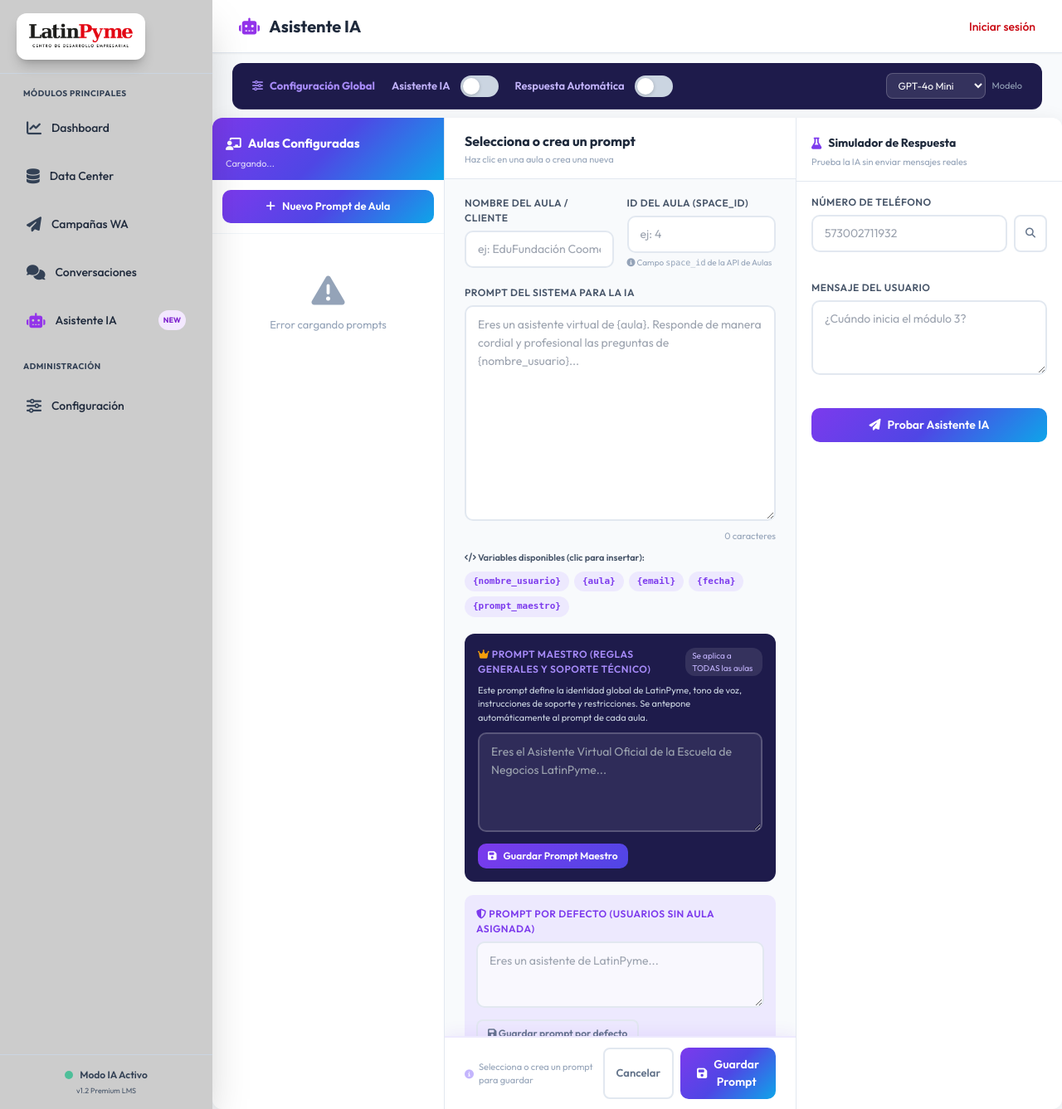
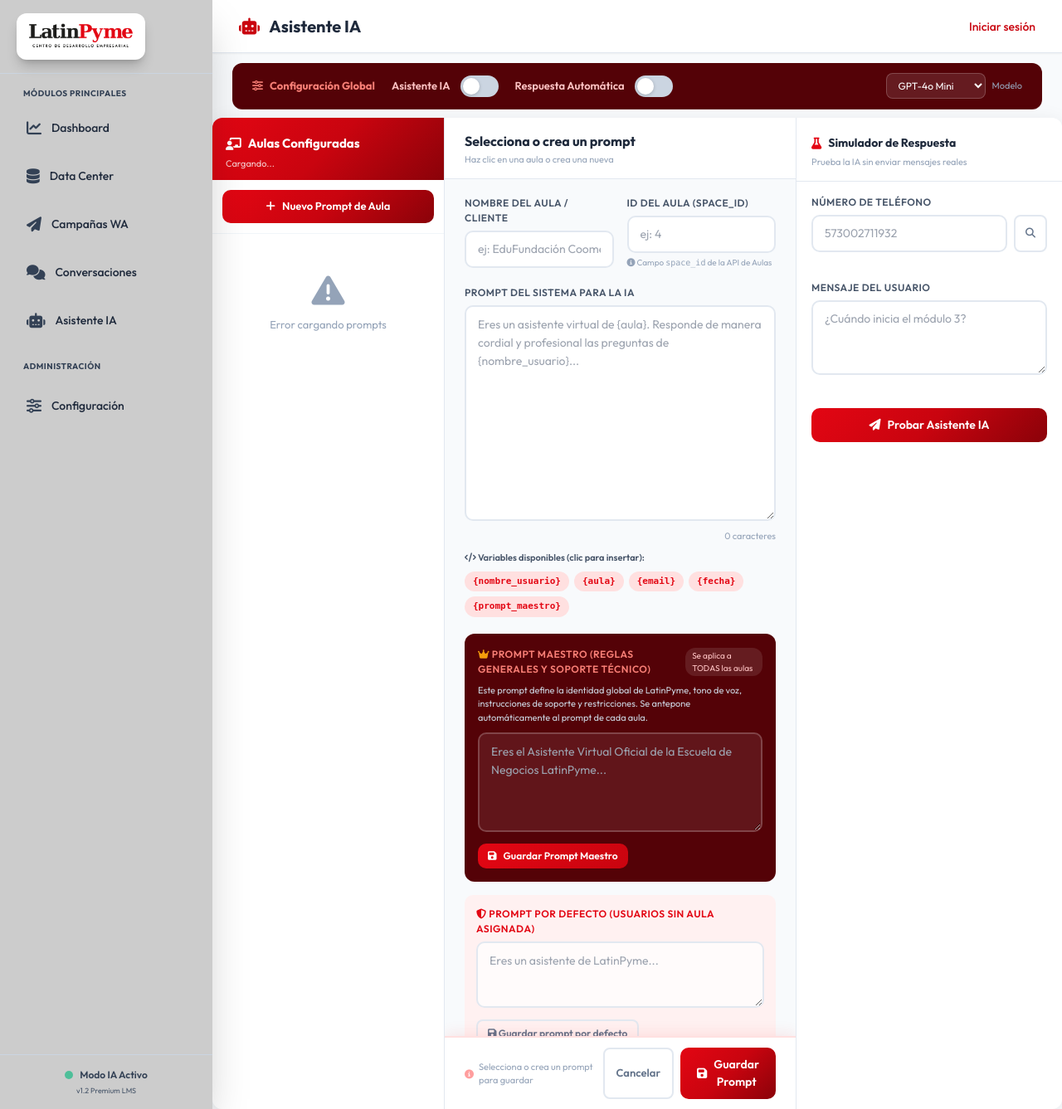
Before and after one commit to tecnologialatinpyme/escuela_latinpyme, a Python web app: template templates/ai_assistant.html in a window 1280 px wide. Shown: the whole page at 83% size. Run offline with Jinja, Linux system fonts and the light colour scheme; the template is opened without the code that fills it, so the values that code supplies are empty; some libraries are stand-ins or nearby versions.

Commit message:
style: Cambia la interfaz del Asistente IA a rojo de la marca LatinPyme y remueve la etiqueta NEW del menu

```diff
--- a/templates/ai_assistant.html
+++ b/templates/ai_assistant.html
@@ -4,13 +4,13 @@
 
 {% block extra_head %}
 <style>
-  /* ── Variables de color premium ── */
+  /* ── Variables de color marca LatinPyme ── */
   :root {
-    --ai-primary: #7c3aed;
-    --ai-secondary: #a78bfa;
-    --ai-dark: #1e1b4b;
-    --ai-gradient: linear-gradient(135deg, #7c3aed 0%, #4f46e5 50%, #0ea5e9 100%);
-    --ai-glow: 0 0 30px rgba(124,58,237,0.25);
+    --ai-primary: #E30613;
+    --ai-secondary: #F97F76;
+    --ai-dark: #540207;
+    --ai-gradient: linear-gradient(135deg, #E30613 0%, #c9040f 50%, #8a0209 100%);
+    --ai-glow: 0 0 30px rgba(227,6,19,0.25);
   }
 
   /* ── Layout principal ── */
@@ -58,8 +58,8 @@
     transition:all .2s; margin-bottom:6px; border:2px solid transparent;
     background:#f8fafc;
   }
-  .aula-card:hover { background:#f1f5f9; border-color:#c4b5fd; }
-  .aula-card.active { background:#ede9fe; border-color:var(--ai-primary); }
+  .aula-card:hover { background:#f1f5f9; border-color:#ff9e9e; }
+  .aula-card.active { background:#fff1f1; border-color:var(--ai-primary); }
   .aula-card .aula-name { font-size:13px; font-weight:600; color:#1e293b; }
   .aula-card .aula-id { font-size:11px; color:#94a3b8; font-family:monospace; }
   .aula-badge {
@@ -95,8 +95,8 @@
     display:flex; align-items:center; justify-content:space-between;
     padding:12px 24px;
     background:#fff;
-    border-top:2px solid #ede9fe;
-    box-shadow:0 -4px 16px rgba(124,58,237,.08);
+    border-top:2px solid #ffe0e0;
+    box-shadow:0 -4px 16px rgba(227,6,19,.08);
   }
   .editor-save-bar .save-hint {
     font-size:11px; color:#94a3b8; display:flex; align-items:center; gap:6px;
@@ -110,13 +110,13 @@
     background:#fff; transition:border-color .2s;
     outline:none; box-sizing:border-box;
   }
-  .form-input:focus { border-color:var(--ai-primary); box-shadow:0 0 0 3px rgba(124,58,237,.1); }
+  .form-input:focus { border-color:var(--ai-primary); box-shadow:0 0 0 3px rgba(227,6,19,.1); }
   .form-textarea { min-height:260px; resize:vertical; line-height:1.6; }
 
   /* Variables chips */
   .vars-row { display:flex; flex-wrap:wrap; gap:6px; margin-top:8px; }
   .var-chip {
-    padding:4px 10px; background:#ede9fe; color:var(--ai-primary);
+    padding:4px 10px; background:#ffe0e0; color:var(--ai-primary);
     border-radius:20px; font-size:11px; font-weight:600; cursor:pointer;
     font-family:monospace; transition:all .15s;
   }
@@ -145,7 +145,7 @@
 
   .sim-aula-info {
     display:flex; align-items:center; gap:8px;
-    padding:8px 12px; background:#ede9fe; border-radius:8px;
+    padding:8px 12px; background:#fff1f1; border-radius:8px;
   }
   .sim-aula-info .aula-icon { font-size:18px; }
   .sim-aula-info .aula-text { font-size:12px; }
@@ -211,7 +211,7 @@
     display:flex; align-items:center; gap:20px; flex-wrap:wrap;
     border-bottom:1px solid rgba(255,255,255,.1);
   }
-  .config-bar-title { font-size:13px; font-weight:700; color:#a78bfa; }
+  .config-bar-title { font-size:13px; font-weight:700; color:#F97F76; }
 
   /* ── Empty state ── */
   .empty-state { text-align:center; padding:40px 20px; color:#94a3b8; }
@@ -219,13 +219,13 @@
   .empty-state p { font-size:13px; }
 
   /* ── Spinner ── */
-  .spinner { width:20px; height:20px; border:3px solid rgba(124,58,237,.2); border-top-color:var(--ai-primary); border-radius:50%; animation:spin .7s linear infinite; }
+  .spinner { width:20px; height:20px; border:3px solid rgba(227,6,19,.2); border-top-color:var(--ai-primary); border-radius:50%; animation:spin .7s linear infinite; }
   @keyframes spin { to { transform:rotate(360deg); } }
 
   /* ── Scrollbar ── */
   ::-webkit-scrollbar { width:5px; }
   ::-webkit-scrollbar-track { background:#f1f5f9; }
-  ::-webkit-scrollbar-thumb { background:#c4b5fd; border-radius:10px; }
+  ::-webkit-scrollbar-thumb { background:#ff9e9e; border-radius:10px; }
 
   /* ── Responsive ── */
   @media (max-width:1100px) {
@@ -236,15 +236,16 @@
 {% endblock %}
 
 {% block header_title %}
-  <i class="fa-solid fa-robot text-purple-600 mr-2"></i> Asistente IA
+  <i class="fa-solid fa-robot text-brand-600 mr-2"></i> Asistente IA
 {% endblock %}
 
 {% block header_badges %}
-  <span id="global-status-badge" class="px-3 py-1 rounded-full text-xs font-bold bg-purple-100 text-purple-700 hidden">
-    <span class="w-2 h-2 rounded-full bg-purple-500 inline-block animate-pulse mr-1"></span>
+  <span id="global-status-badge" class="px-3 py-1 rounded-full text-xs font-bold bg-brand-50 text-brand-700 hidden">
+    <span class="w-2 h-2 rounded-full bg-brand-500 inline-block animate-pulse mr-1"></span>
     IA Activa
   </span>
 {% endblock %}
+
 
 {% block content %}
 <div class="ai-page-wrapper">
@@ -255,7 +256,7 @@
       <span class="config-bar-title"><i class="fa-solid fa-sliders mr-2"></i>Configuración Global</span>
 
       <div class="toggle-row">
-        <span class="toggle-label" style="color:#c4b5fd;">Asistente IA</span>
+        <span class="toggle-label" style="color:#ffc5c5;">Asistente IA</span>
         <label class="toggle-switch">
           <input type="checkbox" id="toggle-ai-global" onchange="saveGlobalConfig()">
           <span class="toggle-slider"></span>
@@ -263,12 +264,13 @@
       </div>
 
       <div class="toggle-row">
-        <span class="toggle-label" style="color:#c4b5fd;">Respuesta Automática</span>
+        <span class="toggle-label" style="color:#ffc5c5;">Respuesta Automática</span>
         <label class="toggle-switch">
           <input type="checkbox" id="toggle-auto-reply" onchange="saveGlobalConfig()">
           <span class="toggle-slider"></span>
         </label>
       </div>
+
 
       <div class="flex items-center gap-2 ml-auto">
         <select id="select-model" onchange="saveGlobalConfig()"
@@ -366,12 +368,12 @@
         </div>
 
         <!-- Prompt Maestro Global (General & Soporte) -->
-        <div class="form-group" style="background:#1e1b4b;color:#fff;padding:16px;border-radius:12px;margin-bottom:16px;">
+        <div class="form-group" style="background:#540207;color:#fff;padding:16px;border-radius:12px;margin-bottom:16px;">
           <div style="display:flex;align-items:center;justify-content:space-between;margin-bottom:8px;">
-            <label class="form-label" style="color:#a78bfa;margin:0;">
+            <label class="form-label" style="color:#F97F76;margin:0;">
               <i class="fa-solid fa-crown" style="color:#f59e0b;"></i> Prompt Maestro (Reglas Generales y Soporte Técnico)
             </label>
-            <span style="font-size:10px;background:rgba(255,255,255,.1);color:#c4b5fd;padding:2px 8px;border-radius:12px;">Se aplica a TODAS las aulas</span>
+            <span style="font-size:10px;background:rgba(255,255,255,.1);color:#ffc5c5;padding:2px 8px;border-radius:12px;">Se aplica a TODAS las aulas</span>
           </div>
           <p style="font-size:11px;color:#cbd5e1;margin-bottom:10px;">
             Este prompt define la identidad global de LatinPyme, tono de voz, instrucciones de soporte y restricciones. Se antepone automáticamente al prompt de cada aula.
@@ -379,14 +381,14 @@
           <textarea id="f-master-prompt" class="form-input form-textarea"
             style="min-height:120px;background:rgba(255,255,255,.08);color:#fff;border-color:rgba(255,255,255,.2);"
             placeholder="Eres el Asistente Virtual Oficial de la Escuela de Negocios LatinPyme..."></textarea>
-          <button type="button" class="btn-primary btn-sm mt-2" style="background:linear-gradient(135deg,#7c3aed,#4f46e5);" onclick="saveMasterPrompt()">
+          <button type="button" class="btn-primary btn-sm mt-2" style="background:linear-gradient(135deg,#E30613,#c9040f);" onclick="saveMasterPrompt()">
             <i class="fa-solid fa-floppy-disk"></i> Guardar Prompt Maestro
           </button>
         </div>
 
         <!-- Prompt por defecto -->
-        <div class="form-group" style="background:#ede9fe;padding:14px;border-radius:10px;margin-bottom:24px;">
-          <label class="form-label" style="color:#7c3aed;">
+        <div class="form-group" style="background:#fff1f1;padding:14px;border-radius:10px;margin-bottom:24px;">
+          <label class="form-label" style="color:#E30613;">
             <i class="fa-solid fa-shield-halved"></i> Prompt por Defecto (usuarios sin aula asignada)
           </label>
           <textarea id="f-default-prompt" class="form-input form-textarea"
@@ -396,6 +398,7 @@
             <i class="fa-solid fa-save"></i> Guardar prompt por defecto
           </button>
         </div>
+
 
 
       </form>
@@ -409,9 +412,10 @@
           <i class="fa-solid fa-trash"></i> Eliminar
         </button>
         <span class="save-hint" id="save-hint-text">
-          <i class="fa-solid fa-circle-info" style="color:#c4b5fd;"></i>
+          <i class="fa-solid fa-circle-info" style="color:#ff9e9e;"></i>
           Selecciona o crea un prompt para guardar
         </span>
+
       </div>
       <div class="flex gap-2">
         <button type="button" class="btn-ghost" onclick="resetForm()">Cancelar</button>
@@ -623,7 +627,7 @@ function selectAula(aulaId) {
   document.getElementById('btn-delete').style.display = 'inline-flex';
   // Actualizar hint de la save-bar
   document.getElementById('save-hint-text').innerHTML =
-    `<i class="fa-solid fa-pencil" style="color:#c4b5fd;"></i> Editando: <strong>${escapeHtml(p.aula_nombre)}</strong>`;
+    `<i class="fa-solid fa-pencil" style="color:#ff9e9e;"></i> Editando: <strong>${escapeHtml(p.aula_nombre)}</strong>`;
   updateCharCount();
   renderAulasList();
 }
@@ -642,7 +646,8 @@ function nuevoPrompt() {
   // Ocultar botón eliminar y resetear hint
   document.getElementById('btn-delete').style.display = 'none';
   document.getElementById('save-hint-text').innerHTML =
-    '<i class="fa-solid fa-plus" style="color:#c4b5fd;"></i> Nuevo prompt — completa y guarda';
+    '<i class="fa-solid fa-plus" style="color:#ff9e9e;"></i> Nuevo prompt — completa y guarda';
+
   updateCharCount();
   renderAulasList();
   document.getElementById('f-aula-id').focus();
--- a/templates/base.html
+++ b/templates/base.html
@@ -84,11 +84,11 @@
                     <span>Conversaciones</span>
                 </a>
 
-                <a href="/ai-assistant" id="nav-ai-assistant" class="flex items-center gap-3 px-4 py-3 rounded-lg text-sm font-medium transition duration-200 group {% if request.path.startswith('/ai-assistant') %} bg-purple-600 text-white shadow-lg shadow-purple-500/20 {% else %} hover:bg-purple-600 hover:text-white {% endif %}">
-                    <i class="fa-solid fa-robot text-lg {% if request.path.startswith('/ai-assistant') %} text-white {% else %} text-purple-600 group-hover:text-white {% endif %}"></i>
+                <a href="/ai-assistant" id="nav-ai-assistant" class="flex items-center gap-3 px-4 py-3 rounded-lg text-sm font-medium transition duration-200 group {% if request.path.startswith('/ai-assistant') %} bg-brand-600 text-white shadow-lg shadow-brand-500/20 {% else %} hover:bg-brand-600 hover:text-white {% endif %}">
+                    <i class="fa-solid fa-robot text-lg {% if request.path.startswith('/ai-assistant') %} text-white {% else %} text-slate-700 group-hover:text-white {% endif %}"></i>
                     <span>Asistente IA</span>
-                    <span class="ml-auto text-[9px] font-bold px-1.5 py-0.5 rounded-full {% if request.path.startswith('/ai-assistant') %} bg-white text-purple-600 {% else %} bg-purple-100 text-purple-700 {% endif %}">NEW</span>
                 </a>
+
 
 
 
```
